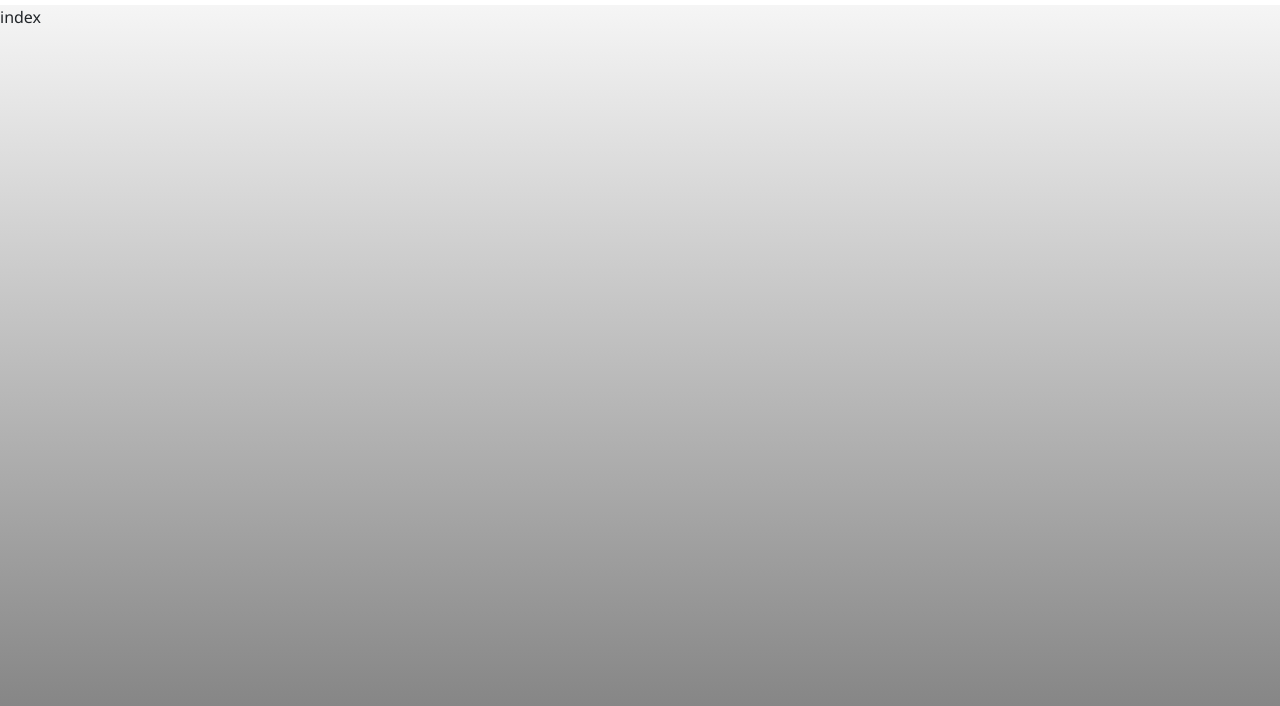
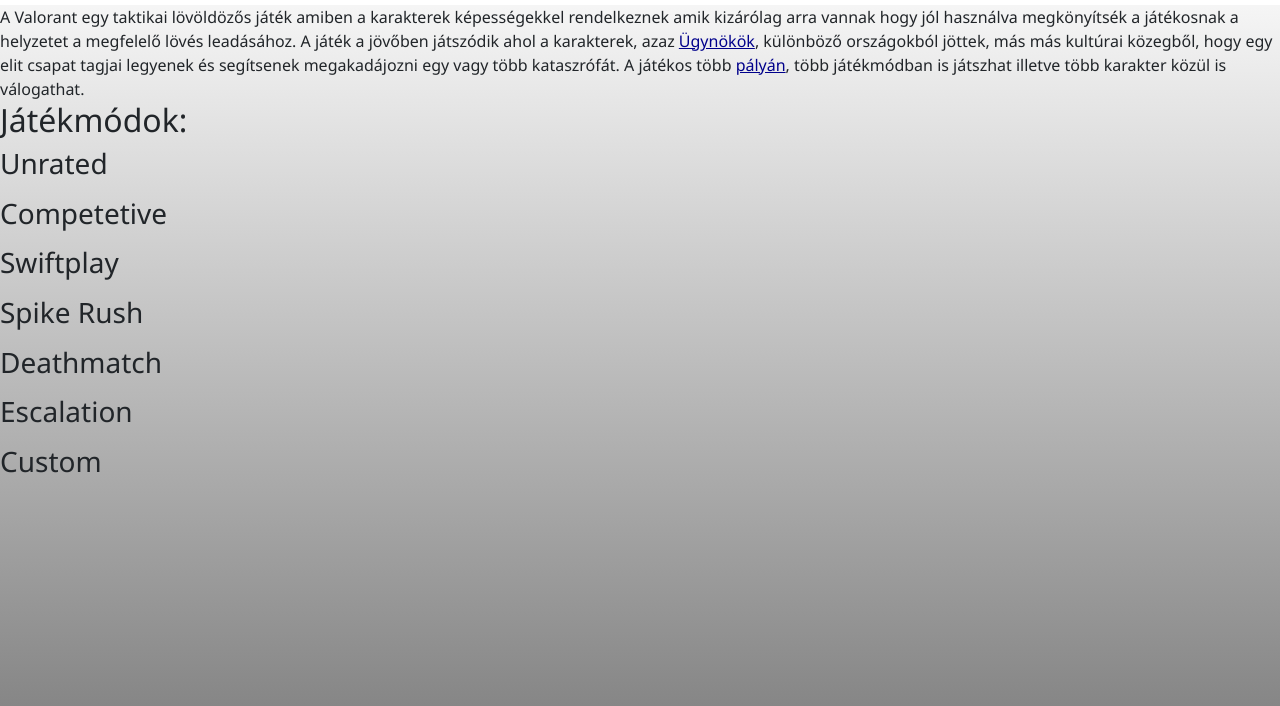
Before and after one commit to simonadamgyula/Proj1-valorant-9C, a plain HTML site: page index.html in a window 1280 px wide. Shown: the part 56-762 px from the top of the page. Drawn offline with nearby package versions, Linux system fonts and the light colour scheme.

Commit message:
index html kicsit bővítve

```diff
--- a/index.html
+++ b/index.html
@@ -15,7 +15,26 @@
 
 <body>
     <div id="navbar"></div>
-    index
+    <div>
+        A Valorant egy taktikai lövöldözős játék amiben a karakterek képességekkel rendelkeznek amik kizárólag arra vannak hogy jól használva megkönyítsék a játékosnak a helyzetet a megfelelő lövés leadásához. A játék a jövőben játszódik ahol a karakterek, azaz <a href="agents.html"  style="color: darkblue;">Ügynökök</a>, különböző országokból jöttek, más más kultúrai közegből, hogy egy elit csapat tagjai legyenek és segítsenek megakadájozni egy vagy több kataszrófát. A játékos több <a href="maps.html"  style="color: darkblue;">pályán</a>, több játékmódban is játszhat illetve több karakter közül is válogathat.
+    </div>
+    <div>
+        <h2>Játékmódok:</h2>
+        <h3>Unrated</h3>
+        <p></p>
+        <h3>Competetive</h3>
+        <p></p>
+        <h3>Swiftplay</h3>
+        <p></p>
+        <h3>Spike Rush</h3>
+        <p></p>
+        <h3>Deathmatch</h3>
+        <p></p>
+        <h3>Escalation</h3>
+        <p></p>
+        <h3>Custom</h3>
+        <p></p>
+    </div>
     <script src="index.js"></script>
 </body>
 
```
